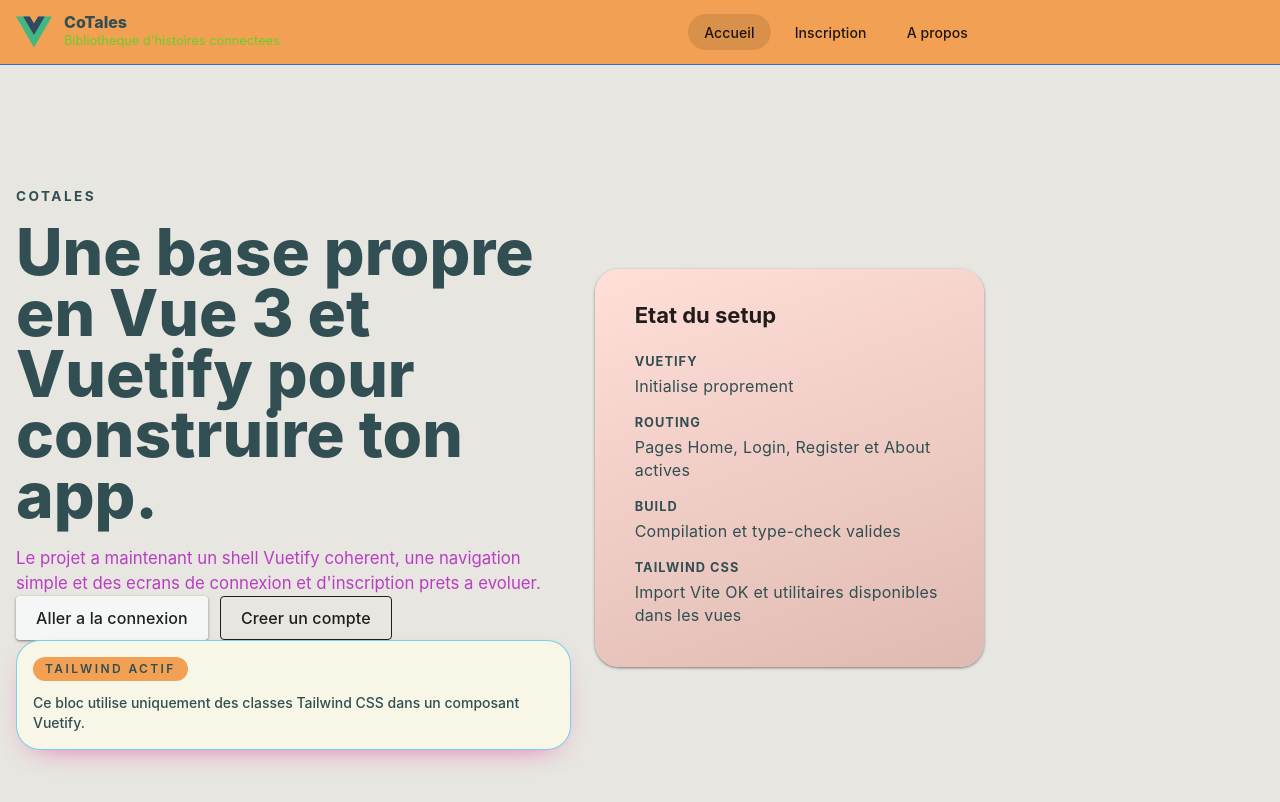
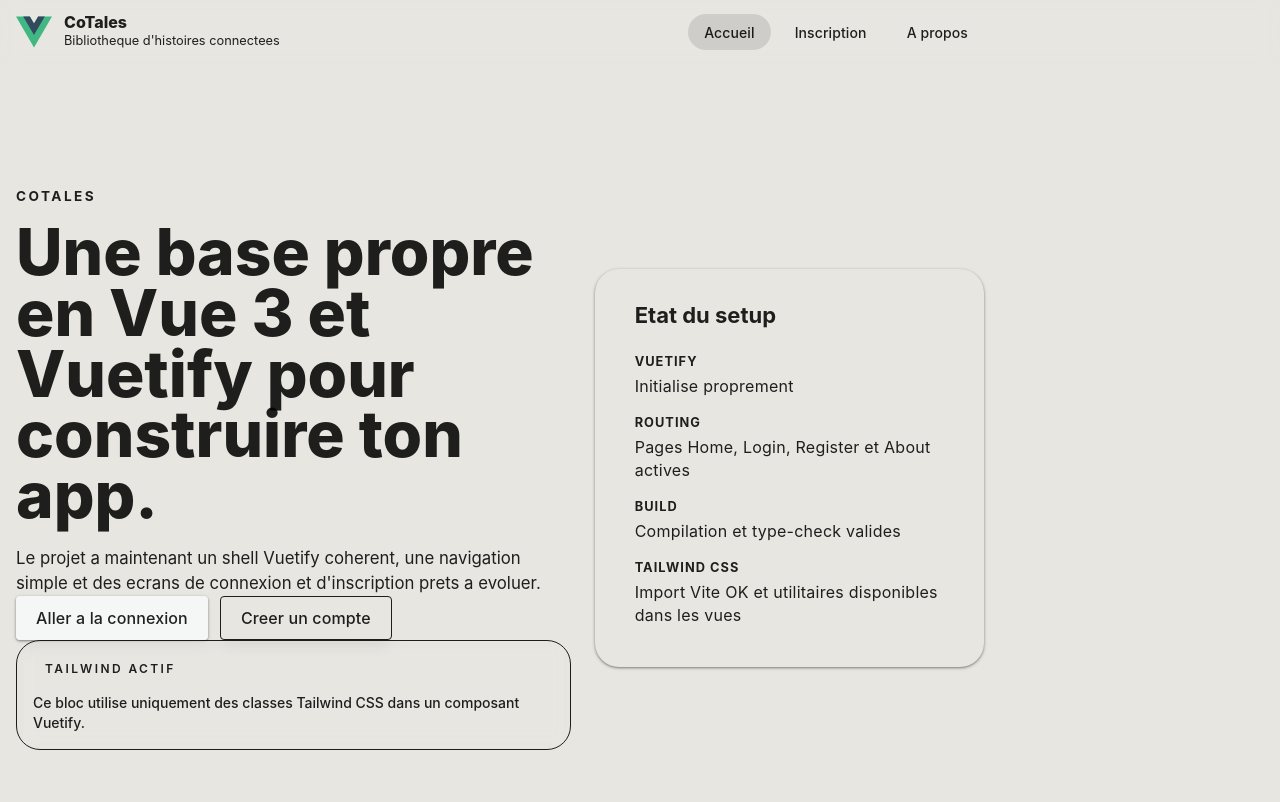
Before and after one commit to bestrider14/CoTales, a Vue app: page / in a window 1280 px wide. Shown: the top 802 px of the page. Built offline with nearby package versions, Linux system fonts and the light colour scheme.

Commit message:
style: Add text color

```diff
--- a/src/styles/main.css
+++ b/src/styles/main.css
@@ -1,24 +1,12 @@
 /* Change the app theme here: update these variables to recolor the whole app. */
 :root {
-  --app-primary: #314E52;
-  --app-background: #e7e6e1;
-  --app-surface: rgba(170, 27, 27, 0.9);
-  --app-text: var(--app-primary);
-  --app-text-muted: rgba(176, 24, 188, 0.82);
-  --app-text-soft: rgba(41, 228, 20, 0.68);
-  --app-border: rgb(56, 106, 214);
-  --app-overlay: #f2a154;
-  --app-white-rgb: 255, 255, 255;
-  --app-panel-bg: #f7f6e7;
-  --app-panel-border: rgba(113, 202, 237, 0.91);
-  --app-panel-shadow: rgba(227, 16, 130, 0.86);
-  --app-badge-bg: #f2a154;
-  --app-badge-text: #314E52;
-  --app-hero-card-bg: #1356f4;
-  --app-hero-card-text: #25470c;
-  --app-hero-card-title: #d84a4a;
-  --home-card-start: #FFDFD8;
-  --home-card-end: #dfbab2;
+  --main-background-color: #e7e6e1; /*couleur du background de base*/
+  --div-background-color: #f7f6e7; /*couleurs du background des divs d'histoires.*/
+  --accent-color-1: #f2a154;
+  --accent-color-2: #314e52;
+  --accent-color-3: #a9c7b7;
+  --text-soft: #131e20;
+  --text-muted: #131E20D1;
 }
 
 *,
@@ -35,8 +23,8 @@
 
 body {
   min-height: 100vh;
-  color: var(--app-text);
-  background: var(--app-background);
+  color: #252525;
+  background: var(--main-background-color);
   line-height: 1.5;
   font-family:
     Inter,
@@ -58,10 +46,6 @@
   min-height: 100vh;
 }
 
-.app-surface {
-  background: var(--app-surface);
-}
-
 a {
   text-decoration: none;
   color: inherit;
```
